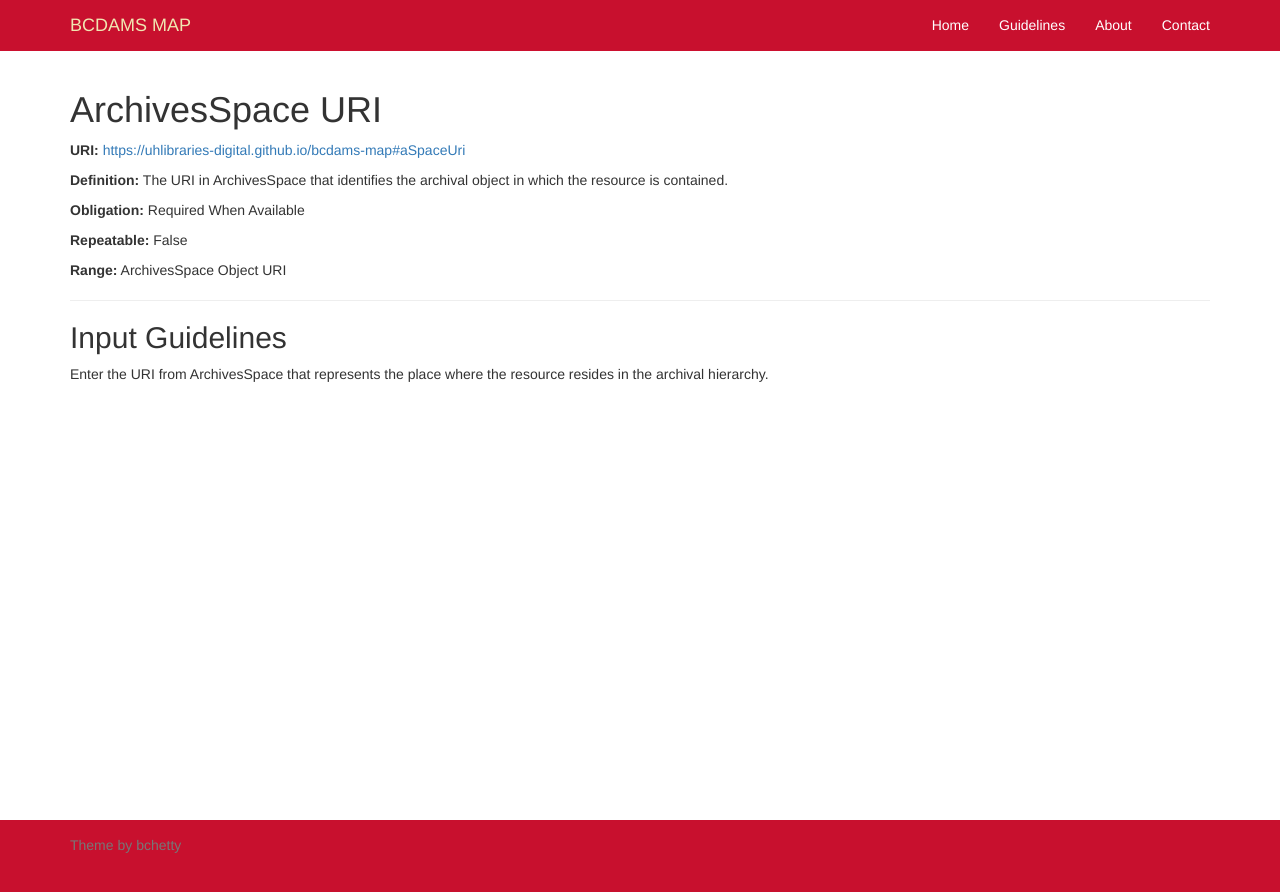
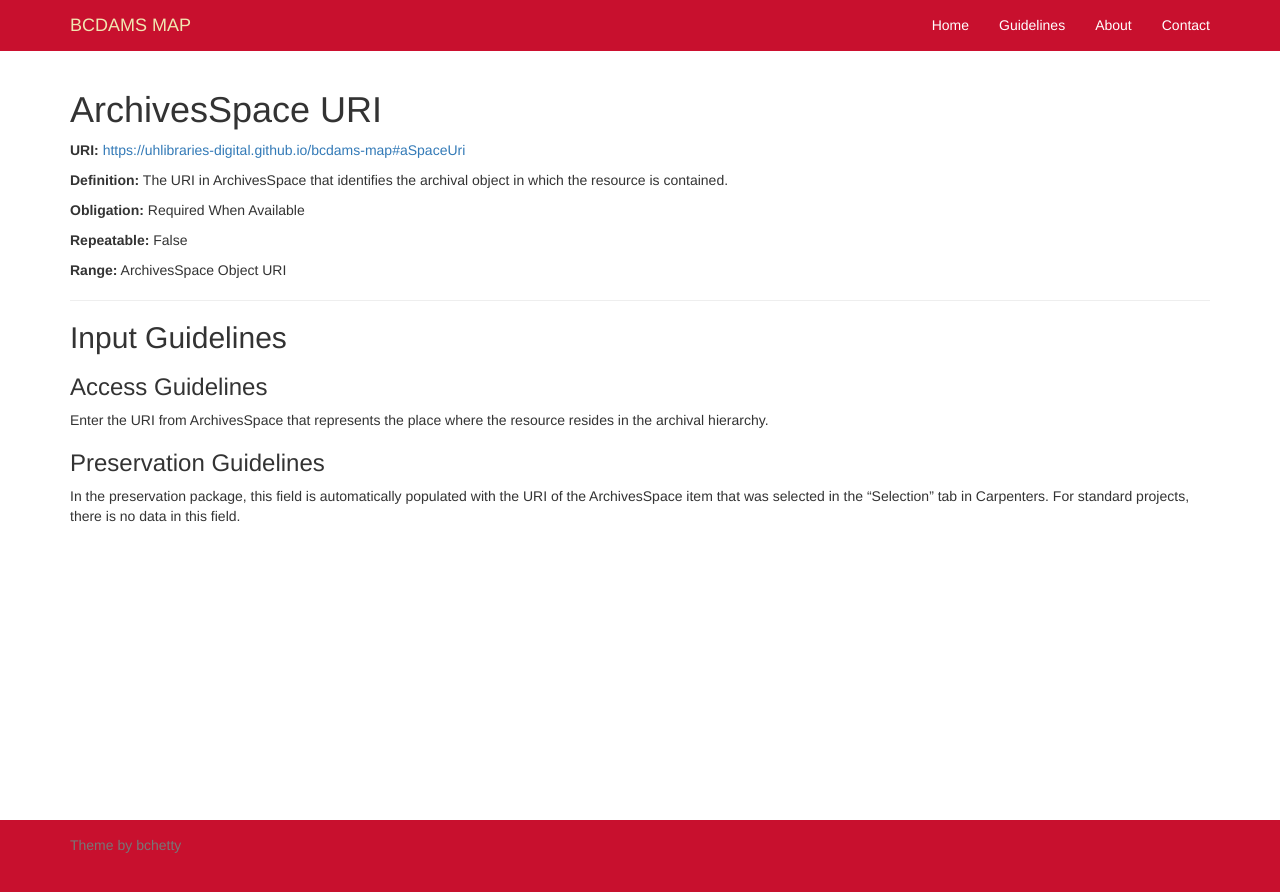
Before and after one commit to uhlibraries-digital/bcdams-map, a Jekyll site: the page built from guidelines/aSpaceUri.md, in a window 1280 px wide. Shown: the top 892 px of the page. Built offline with Jekyll 4.4.1, drawn with Linux system fonts in a browser that asks for light colours; nearby versions of some CDN libraries; comment, search, counter and statistics services are not loaded.

Commit message:
Update aSpaceUri.md

```diff
--- a/guidelines/aSpaceUri.md
+++ b/guidelines/aSpaceUri.md
@@ -7,4 +7,10 @@
 
 {% include guidelines.md %}
 
+### Access Guidelines
+
 Enter the URI from ArchivesSpace that represents the place where the resource resides in the archival hierarchy.
+
+### Preservation Guidelines
+
+In the preservation package, this field is automatically populated with the URI of the ArchivesSpace item that was selected in the "Selection" tab in Carpenters. For standard projects, there is no data in this field.
```
